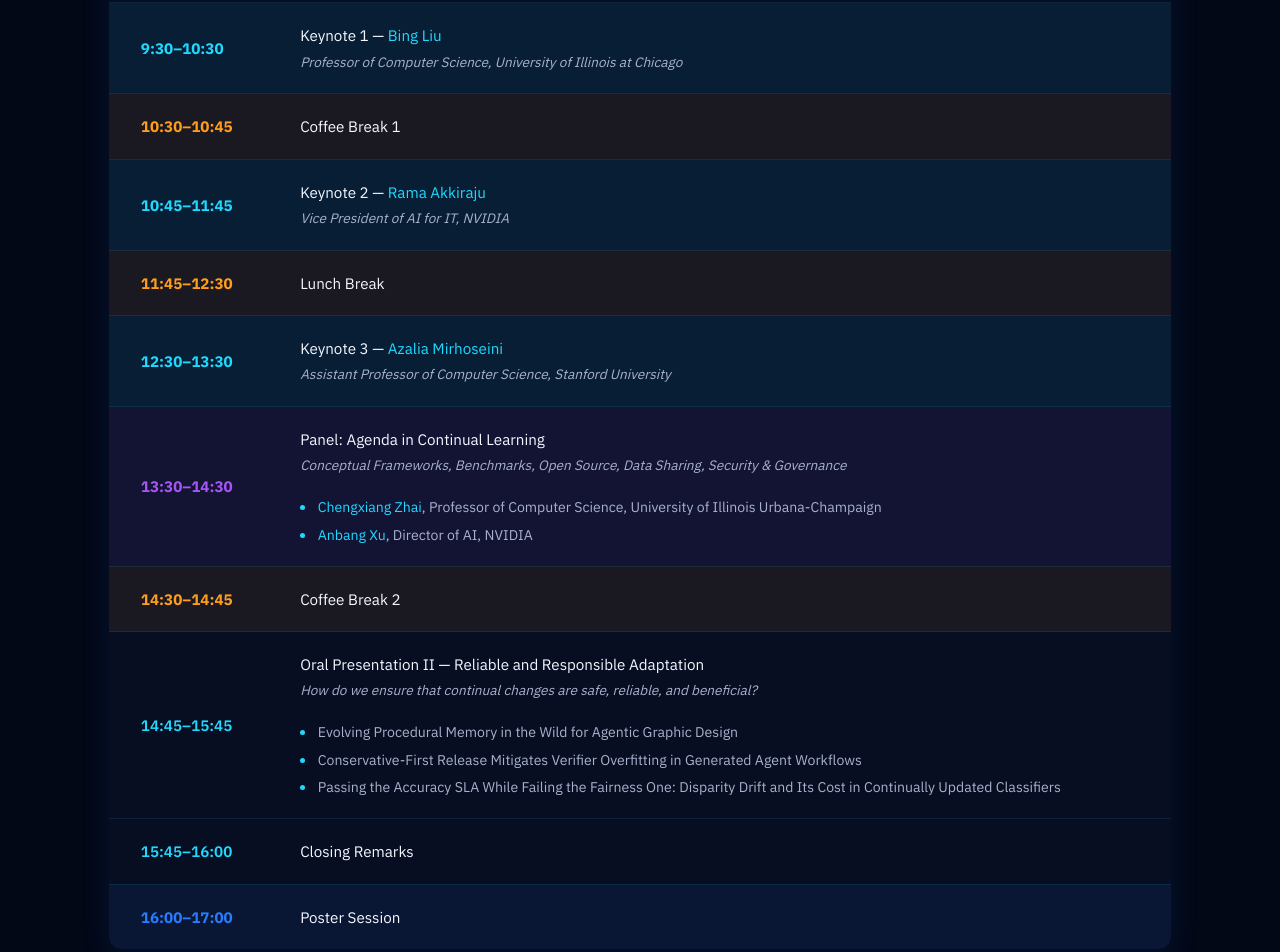
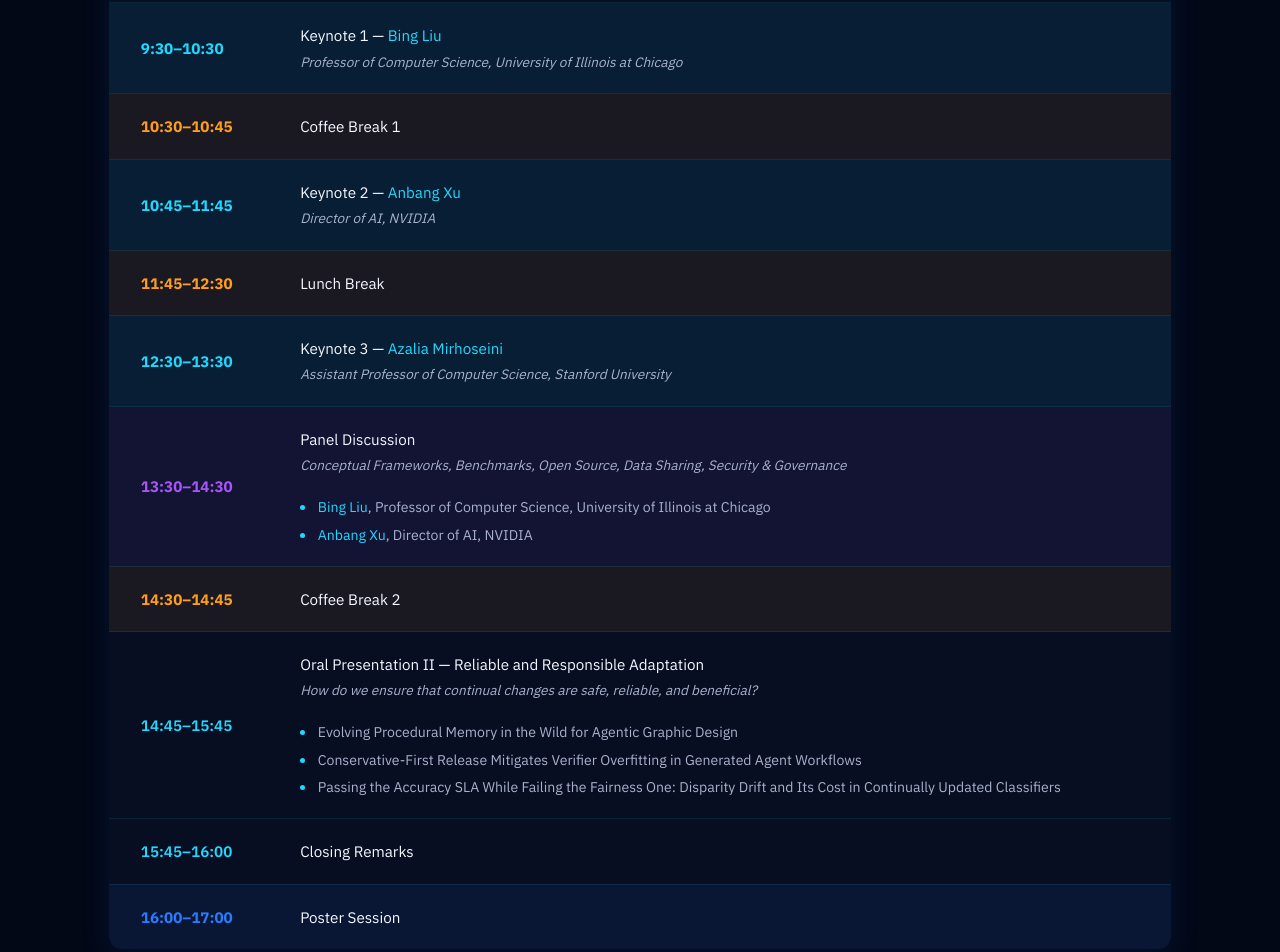
Before and after one commit to CLEA-NeurIPS/CLEA-NeurIPS.github.io, a plain HTML site: page index.html in a window 1280 px wide. Shown: the part 3645-4597 px from the top of the page. Drawn offline with Linux system fonts and the light colour scheme.

Commit message:
Make Anbang Xu Keynote 2 and Bing Liu a panelist; rename the panel
Anbang Xu (Director of AI, NVIDIA) replaces Rama Akkiraju in the 10:45
keynote slot and on the speakers grid. Bing Liu replaces Chengxiang Zhai
on the panel, in both the schedule and the Panelists section. The panel
row is retitled "Panel Discussion".

Co-Authored-By: Claude Opus 5.5 <noreply@anthropic.com>

```diff
--- a/index.html
+++ b/index.html
@@ -204,8 +204,8 @@
                         </tr>
                         <tr class="event-row keynote">
                             <td class="time-cell">10:45–11:45</td>
-                            <td class="event-cell">Keynote 2 — <a href="https://research.nvidia.com/person/rama-akkiraju" target="_blank">Rama Akkiraju</a>
-                                <span class="note">Vice President of AI for IT, NVIDIA</span>
+                            <td class="event-cell">Keynote 2 — <a href="https://www.linkedin.com/in/anbangxu/" target="_blank">Anbang Xu</a>
+                                <span class="note">Director of AI, NVIDIA</span>
                             </td>
                         </tr>
                         <tr class="event-row break">
@@ -220,10 +220,10 @@
                         </tr>
                         <tr class="event-row panel">
                             <td class="time-cell">13:30–14:30</td>
-                            <td class="event-cell">Panel: Agenda in Continual Learning
+                            <td class="event-cell">Panel Discussion
                                 <span class="note">Conceptual Frameworks, Benchmarks, Open Source, Data Sharing, Security &amp; Governance</span>
                                 <ul class="paper-list">
-                                    <li><a href="https://czhai.cs.illinois.edu/" target="_blank">Chengxiang Zhai</a>, Professor of Computer Science, University of Illinois Urbana-Champaign</li>
+                                    <li><a href="https://www.cs.uic.edu/~liub/" target="_blank">Bing Liu</a>, Professor of Computer Science, University of Illinois at Chicago</li>
                                     <li><a href="https://www.linkedin.com/in/anbangxu/" target="_blank">Anbang Xu</a>, Director of AI, NVIDIA</li>
                                 </ul>
                             </td>
@@ -453,13 +453,13 @@
                     <!-- <p class="speaker-bio">Dr. Bing Liu is a Distinguished Professor of Computer Science at the University of Illinois Chicago. His research spans NLP, data mining, and conversational AI, with influential contributions to lifelong and continual learning.</p> -->
                 </div>
                 <div class="speaker-card">
-                    <a href="https://research.nvidia.com/person/rama-akkiraju" target="_blank" class="speaker-image-link">
+                    <a href="https://www.linkedin.com/in/anbangxu/" target="_blank" class="speaker-image-link">
                         <div class="speaker-image">
-                            <img src="images/speakers/rama-akkiraju.jpg" alt="Rama Akkiraju" class="speaker-photo">
-                            <div class="placeholder-image" style="display:none;">RA</div>
+                            <img src="images/speakers/anbang-xu.jpg" alt="Anbang Xu" class="speaker-photo">
+                            <div class="placeholder-image" style="display:none;">AX</div>
                         </div>
                     </a>
-                    <h3><a href="https://research.nvidia.com/person/rama-akkiraju" target="_blank">Rama Akkiraju</a></h3>
+                    <h3><a href="https://www.linkedin.com/in/anbangxu/" target="_blank">Anbang Xu</a></h3>
                     <p class="speaker-title">NVIDIA</p>
                 </div>
             </div>
@@ -472,14 +472,14 @@
             <h2>Panelists</h2>
             <div class="speakers-grid">
                 <div class="speaker-card">
-                    <a href="https://czhai.cs.illinois.edu/" target="_blank" class="speaker-image-link">
+                    <a href="https://www.cs.uic.edu/~liub/" target="_blank" class="speaker-image-link">
                         <div class="speaker-image">
-                            <img src="images/organizers/chengxiang-zhai.png" alt="Chengxiang Zhai" class="speaker-photo">
-                            <div class="placeholder-image" style="display:none;">CZ</div>
+                            <img src="images/speakers/bing-liu.jpg" alt="Bing Liu" class="speaker-photo">
+                            <div class="placeholder-image" style="display:none;">BL</div>
                         </div>
                     </a>
-                    <h3><a href="https://czhai.cs.illinois.edu/" target="_blank">Chengxiang Zhai</a></h3>
-                    <p class="speaker-title">University of Illinois Urbana-Champaign</p>
+                    <h3><a href="https://www.cs.uic.edu/~liub/" target="_blank">Bing Liu</a></h3>
+                    <p class="speaker-title">University of Illinois Chicago</p>
                 </div>
                 <div class="speaker-card">
                     <a href="https://www.linkedin.com/in/anbangxu/" target="_blank" class="speaker-image-link">
```
